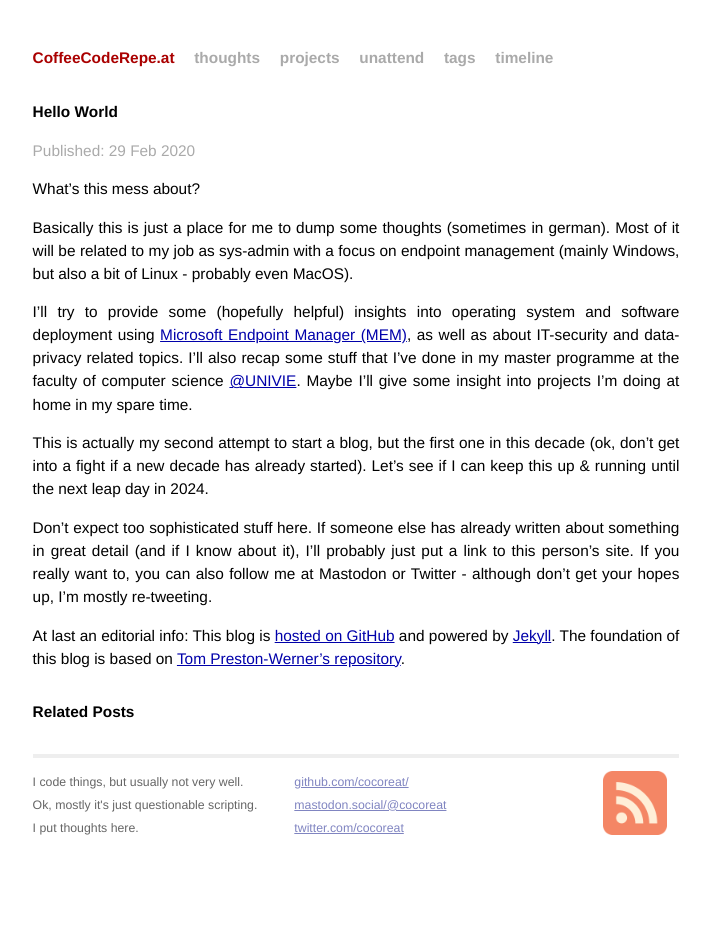
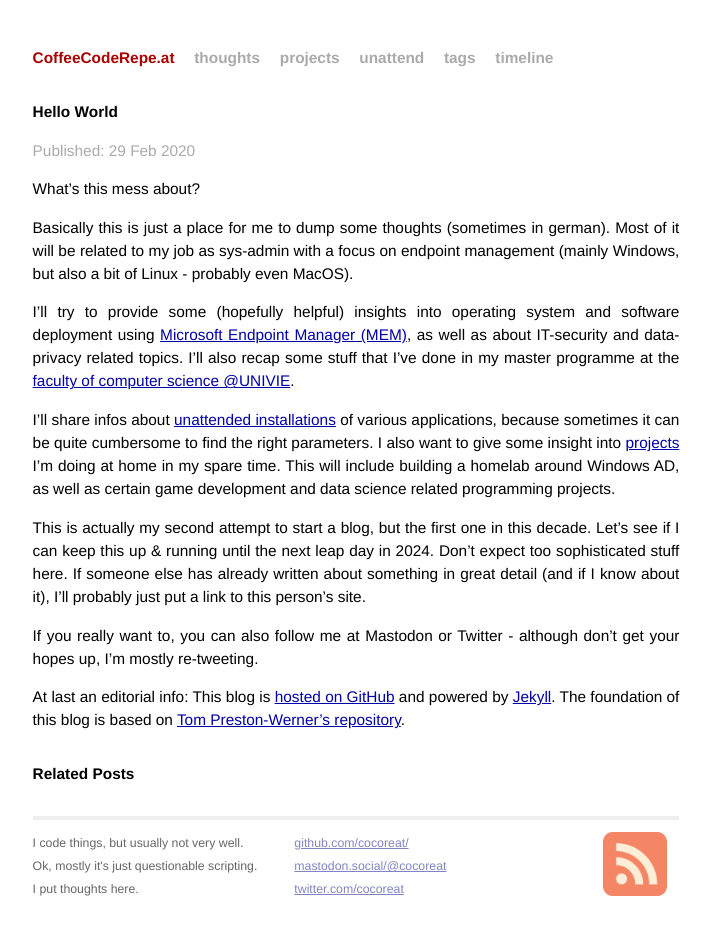
Before and after one commit to cocoreat/cocoreat.github.io, a Jekyll site: the page built from _posts/2020-02-29-Hello-World.md, in a window 1280 px wide. Shown: the whole page, without its empty margins (284-995 px from the left). Built offline with Jekyll 4.4.1, drawn with Linux system fonts in a browser that asks for light colours.

Commit message:
added first post

```diff
--- a/_posts/2020-02-29-Hello-World.md
+++ b/_posts/2020-02-29-Hello-World.md
@@ -3,7 +3,7 @@ layout: post
 title: Hello World
 date: 2020-02-29 12:00:00+0100
 category: thoughts
-tags: [introduction]
+tags: [about]
 ---
 
 {{ page.title }}
@@ -15,11 +15,12 @@ What's this mess about?
 
 Basically this is just a place for me to dump some thoughts (sometimes in german). Most of it will be related to my job as sys-admin with a focus on endpoint management (mainly Windows, but also a bit of Linux - probably even MacOS).
 
-I'll try to provide some (hopefully helpful) insights into operating system and software deployment using [Microsoft Endpoint Manager (MEM)](https://www.microsoft.com/en-us/microsoft-365/microsoft-endpoint-manager), as well as about IT-security and data-privacy related topics. I'll also recap some stuff that I've done in my master programme at the faculty of computer science [@UNIVIE](https://www.univie.ac.at/). Maybe I'll give some insight into projects I'm doing at home in my spare time.
+I'll try to provide some (hopefully helpful) insights into operating system and software deployment using [Microsoft Endpoint Manager (MEM)](https://www.microsoft.com/en-us/microsoft-365/microsoft-endpoint-manager), as well as about IT-security and data-privacy related topics. I'll also recap some stuff that I've done in my master programme at the [faculty of computer science @UNIVIE](https://informatik.univie.ac.at/).
 
-This is actually my second attempt to start a blog, but the first one in this decade (ok, don't get into a fight if a new decade has already started). Let's see if I can keep this up & running until the next leap day in 2024.
+I'll share infos about [unattended installations](/unattend) of various applications, because sometimes it can be quite cumbersome to find the right parameters. I also want to give some insight into [projects](/projects) I'm doing at home in my spare time. This will include building a homelab around Windows AD, as well as certain game development and data science related programming projects.
 
-Don't expect too sophisticated stuff here. If someone else has already written about something in great detail (and if I know about it), I'll probably just put a link to this person's site.
+This is actually my second attempt to start a blog, but the first one in this decade. Let's see if I can keep this up & running until the next leap day in 2024. Don't expect too sophisticated stuff here. If someone else has already written about something in great detail (and if I know about it), I'll probably just put a link to this person's site.
+
 If you really want to, you can also follow me at Mastodon or Twitter - although don't get your hopes up, I'm mostly re-tweeting.
 
 At last an editorial info: This blog is [hosted on GitHub](https://github.com/cocoreat/cocoreat.github.io) and powered by [Jekyll](http://github.com/jekyll/jekyll/).
```
